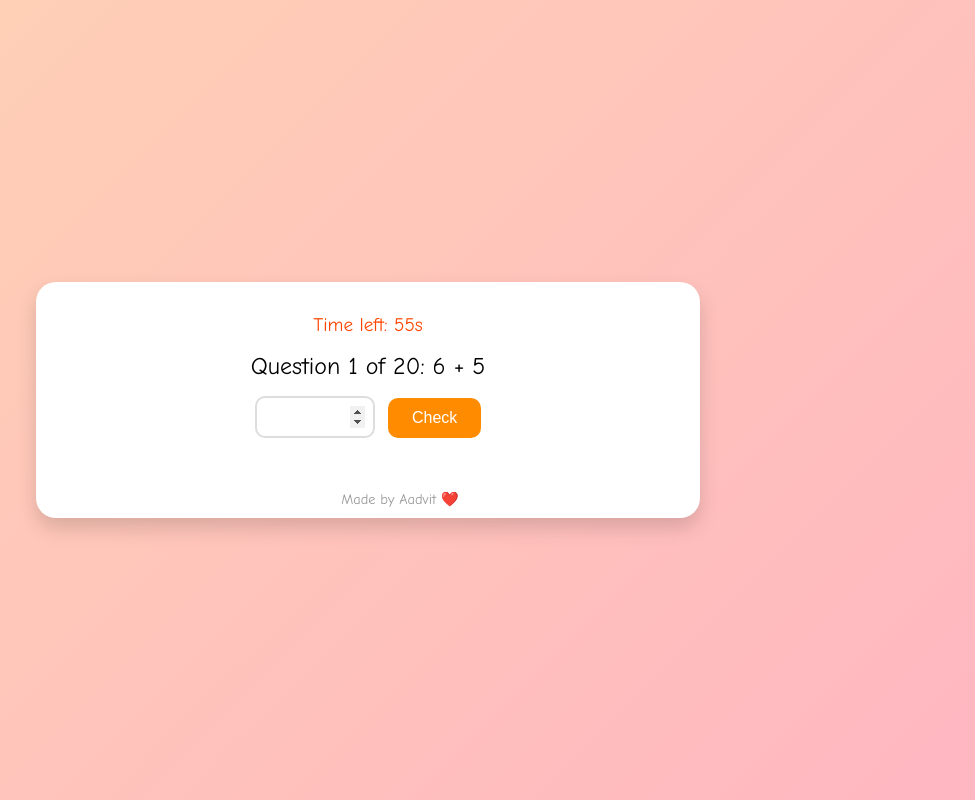
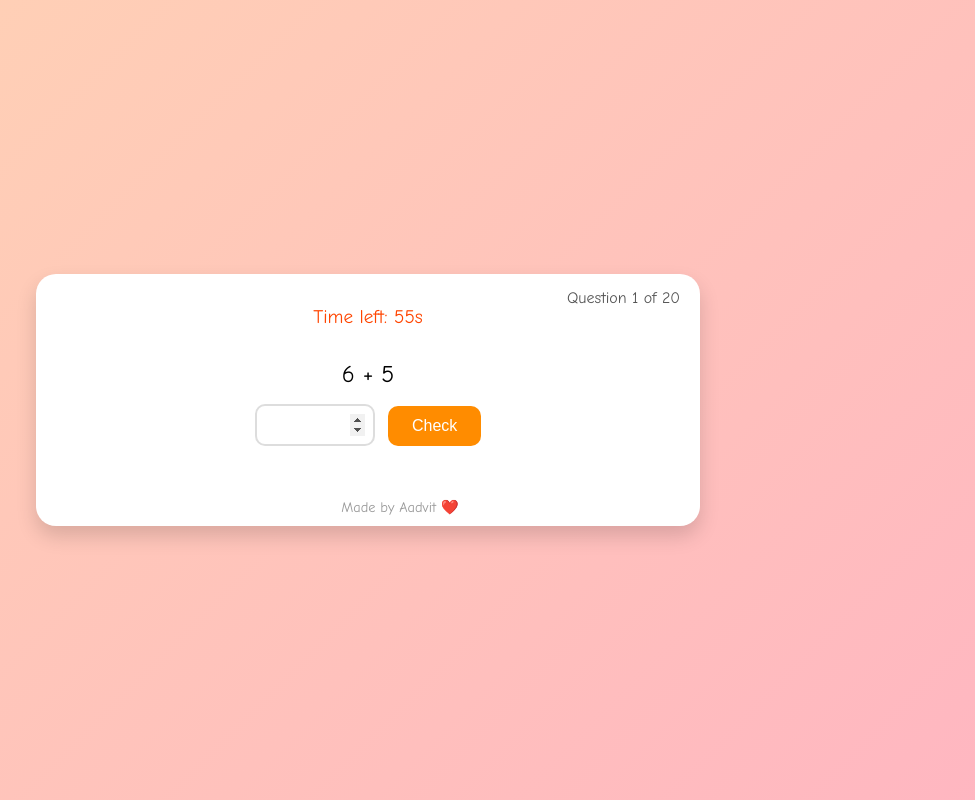
Before and after one commit to gkappwrk/math-quiz, a plain HTML site: page index.html in a window 1280 px wide. Shown: the whole page, without its empty margins (272-1247 px from the left). Drawn offline with Linux system fonts and the light colour scheme.

Commit message:
Update index.html

```diff
--- a/index.html
+++ b/index.html
@@ -24,9 +24,16 @@
       text-align: center;
       position: relative;
     }
+    .counter {
+      position: absolute;
+      top: 15px;
+      right: 20px;
+      font-size: 1rem;
+      color: #555;
+    }
     .question {
       font-size: 1.5rem;
-      margin-bottom: 1rem;
+      margin: 2rem 0 1rem;
     }
     input[type='number'] {
       font-size: 1.2rem;
@@ -86,6 +93,7 @@
 <body>
   <div class="quiz-container">
     <div id="quiz">
+      <div class="counter" id="counter">Question 1 of 20</div>
       <div class="timer">Time left: <span id="time">60</span>s</div>
       <div class="question" id="question">Question text</div>
       <input type="number" id="answer" autocomplete="off" />
@@ -126,6 +134,7 @@
     let score = 0;
     let timer;
 
+    const counterEl = document.getElementById('counter');
     const timeEl = document.getElementById('time');
     const questionEl = document.getElementById('question');
     const answerEl = document.getElementById('answer');
@@ -140,7 +149,8 @@
     function loadQuestion() {
       if (current >= questions.length) return showResult();
       const q = questions[current];
-      questionEl.textContent = `Question ${current + 1} of ${questions.length}: ${q.question}`;
+      counterEl.textContent = `Question ${current + 1} of ${questions.length}`;
+      questionEl.textContent = q.question;
       answerEl.value = '';
       answerEl.disabled = false;
       checkBtn.disabled = false;
@@ -185,7 +195,6 @@
       clearInterval(timer);
       quizEl.style.display = 'none';
       scoreText.textContent = `Your Score: ${score} / ${questions.length}`;
-      // Celebration or sad emoji
       if (score > 15) {
         finalFeedbackEl.innerHTML = '<span class="celebrate">🎉🎈🌸🎊</span>';
       } else {
```
